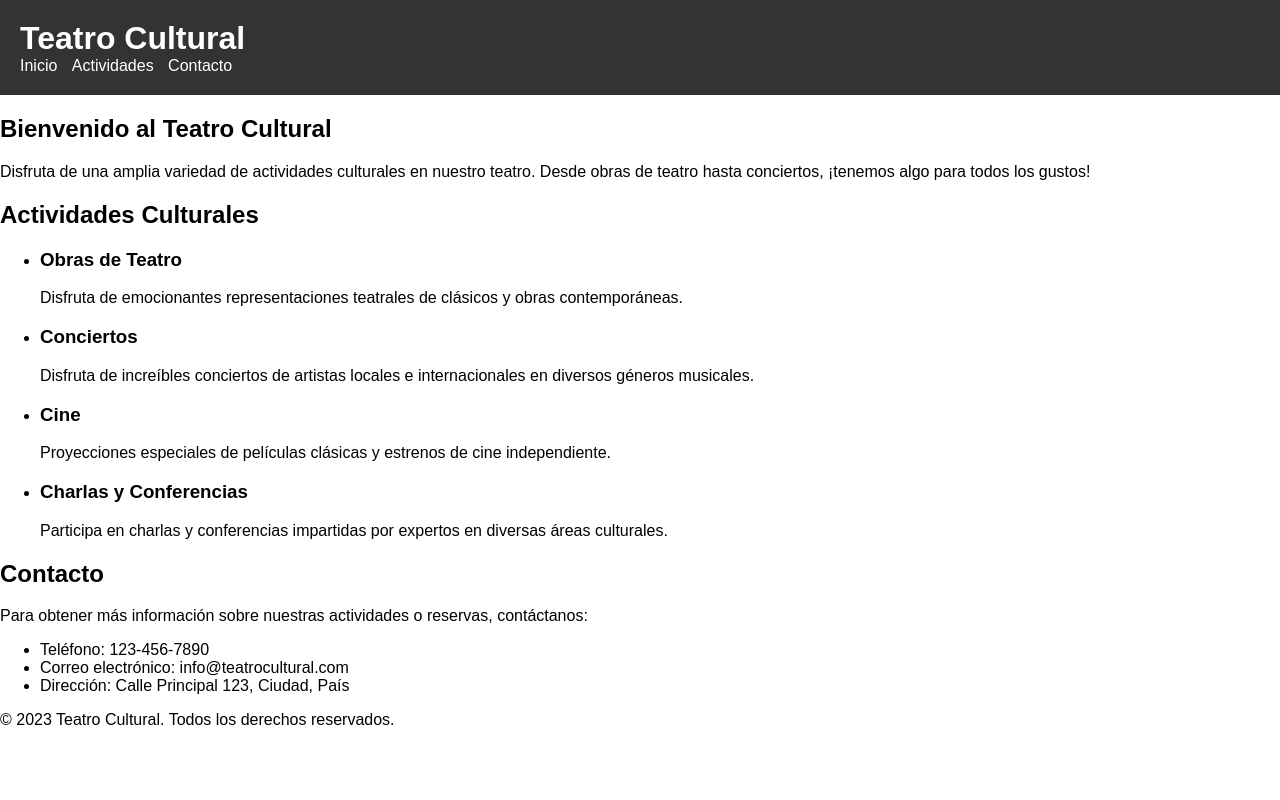
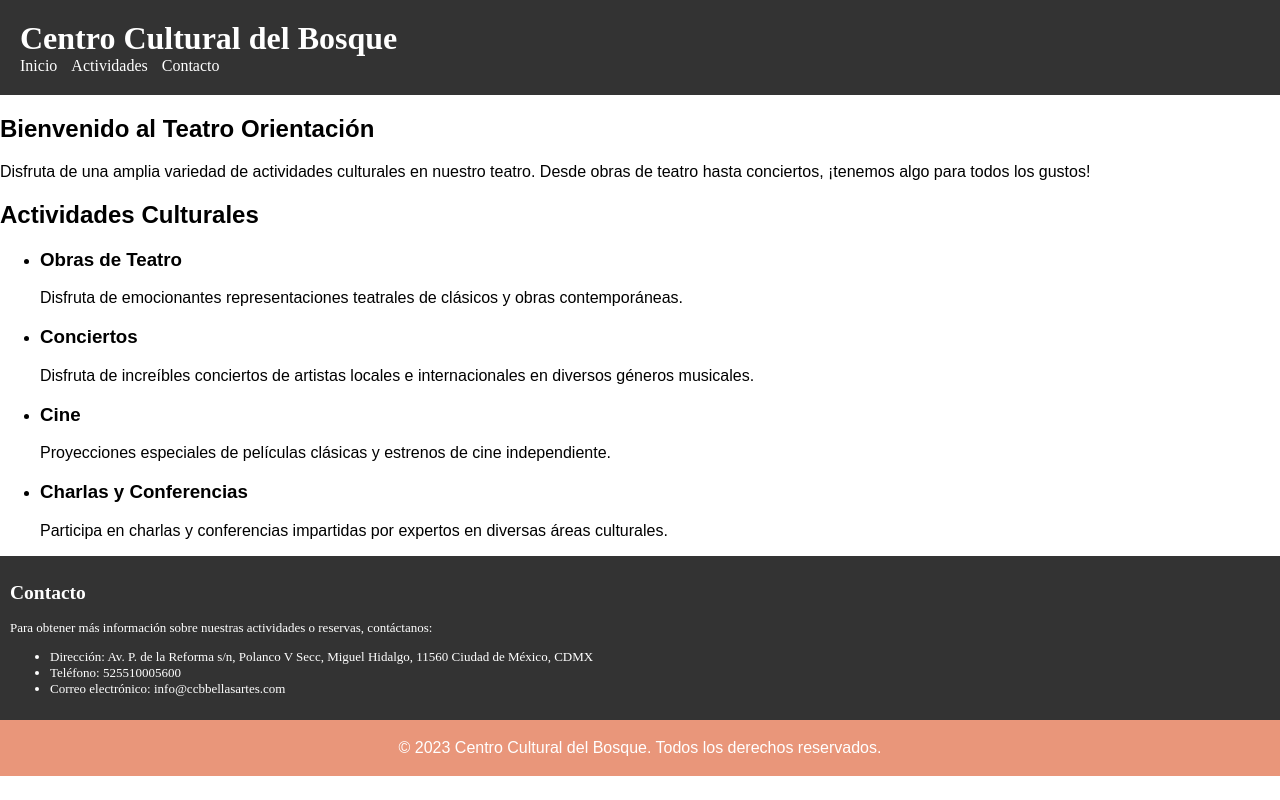
Before and after one commit to Luis-Corona/Proyecto2.github.io, a plain HTML site: page Proyecto 2/Index.html in a window 1280 px wide. Drawn offline with Linux system fonts and the light colour scheme.

Commit message:
Add files via upload

```diff
--- a/Proyecto 2/Index.html
+++ b/Proyecto 2/Index.html
@@ -3,15 +3,15 @@
 <head>
   <meta charset="UTF-8">
   <meta name="viewport" content="width=device-width, initial-scale=1.0">
-  <title>Teatro Cultural</title>
+  <title>Centro Cultural del Bosque</title>
   <link rel="stylesheet" href="estilos.css">
 </head>
 <body>
   <header>
-    <h1>Teatro Cultural</h1>
+    <h1>Centro Cultural del Bosque</h1>
     <nav>
       <ul>
-        <li><a href="#inicio">Inicio</a></li>
+        <li> <a   href="#inicio">Inicio</a></li>
         <li><a href="#actividades">Actividades</a></li>
         <li><a href="#contacto">Contacto</a></li>
       </ul>
@@ -19,7 +19,7 @@
   </header>
 
   <section id="inicio">
-    <h2>Bienvenido al Teatro Cultural</h2>
+    <h2>Bienvenido al Teatro Orientación</h2>
     <p>Disfruta de una amplia variedad de actividades culturales en nuestro teatro. Desde obras de teatro hasta conciertos, ¡tenemos algo para todos los gustos!</p>
   </section>
 
@@ -45,18 +45,21 @@
     </ul>
   </section>
 
-  <section id="contacto">
+
+  <section class="contacto">
     <h2>Contacto</h2>
     <p>Para obtener más información sobre nuestras actividades o reservas, contáctanos:</p>
     <ul>
-      <li>Teléfono: 123-456-7890</li>
-      <li>Correo electrónico: info@teatrocultural.com</li>
-      <li>Dirección: Calle Principal 123, Ciudad, País</li>
+      <li>Dirección: Av. P. de la Reforma s/n, Polanco V Secc, Miguel Hidalgo, 11560 Ciudad de México, CDMX
+      </li>
+      <li>Teléfono: 525510005600</li>
+      <li>Correo electrónico: info@ccbbellasartes.com</li>
     </ul>
   </section>
 
+
   <footer>
-    <p>&copy; 2023 Teatro Cultural. Todos los derechos reservados.</p>
+    <p>&copy; 2023 Centro Cultural del Bosque. Todos los derechos reservados.</p>
   </footer>
 </body>
 </html>
--- a/Proyecto 2/estilos.css
+++ b/Proyecto 2/estilos.css
@@ -1,4 +1,5 @@
 /* Estilos generales */
+
 body {
   font-family: Arial, sans-serif;
   margin: 0;
@@ -6,6 +7,7 @@ body {
 }
 
 header {
+  font-family: Algerian;
   background-color: #333;
   color: #fff;
   padding: 20px;
@@ -31,5 +33,18 @@ body {
   margin-right: 10px;
 }
 
-  section {
-    padding: 20
+
+footer{
+  text-align: center;
+  padding: 3px;
+  background-color: DarkSalmon;
+  color: white;
+}
+.contacto{
+  font-family: Algerian;
+  font-size: small;
+  background-color: #333;
+  color: #fff;
+  padding: 10px;
+
+}
```
Also changed, not shown: Proyecto 2/lo-que-queda-ccb250.webp (added). Lines whose indentation alone changed are shown as unchanged.
